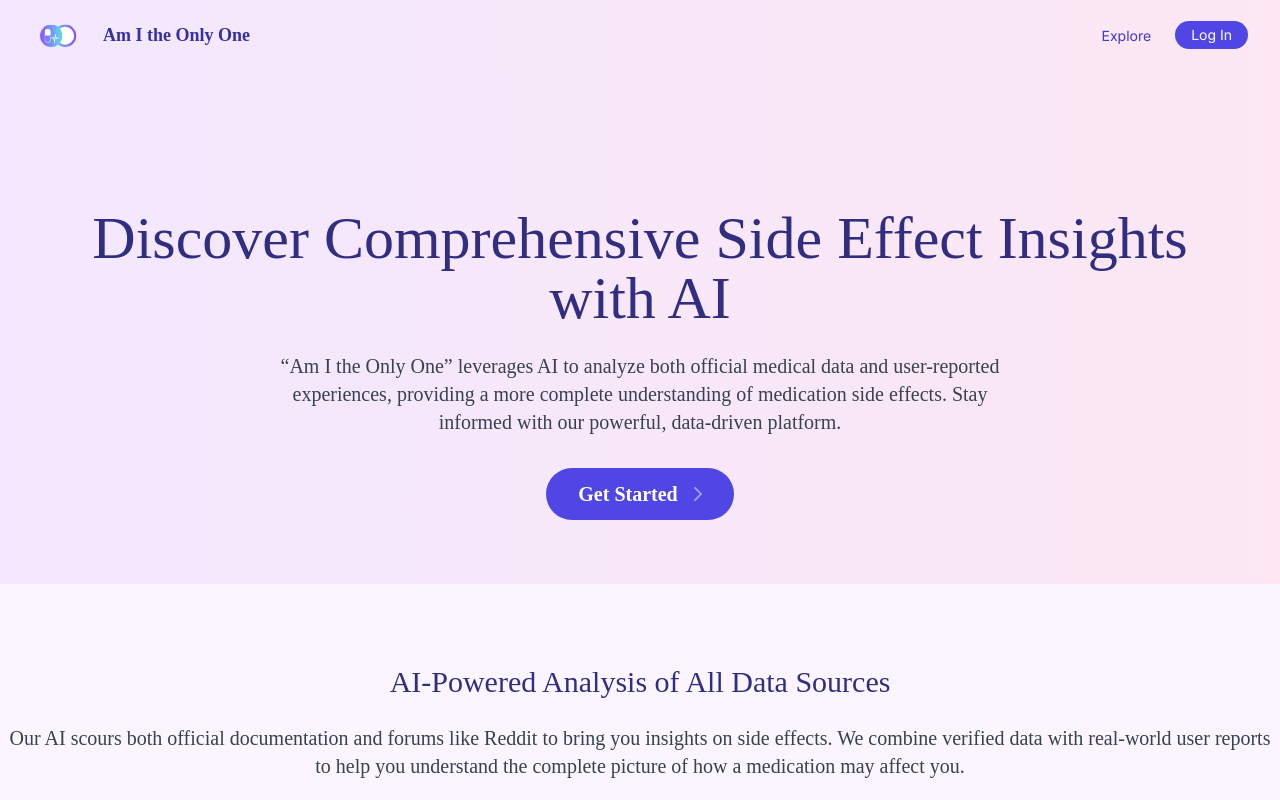
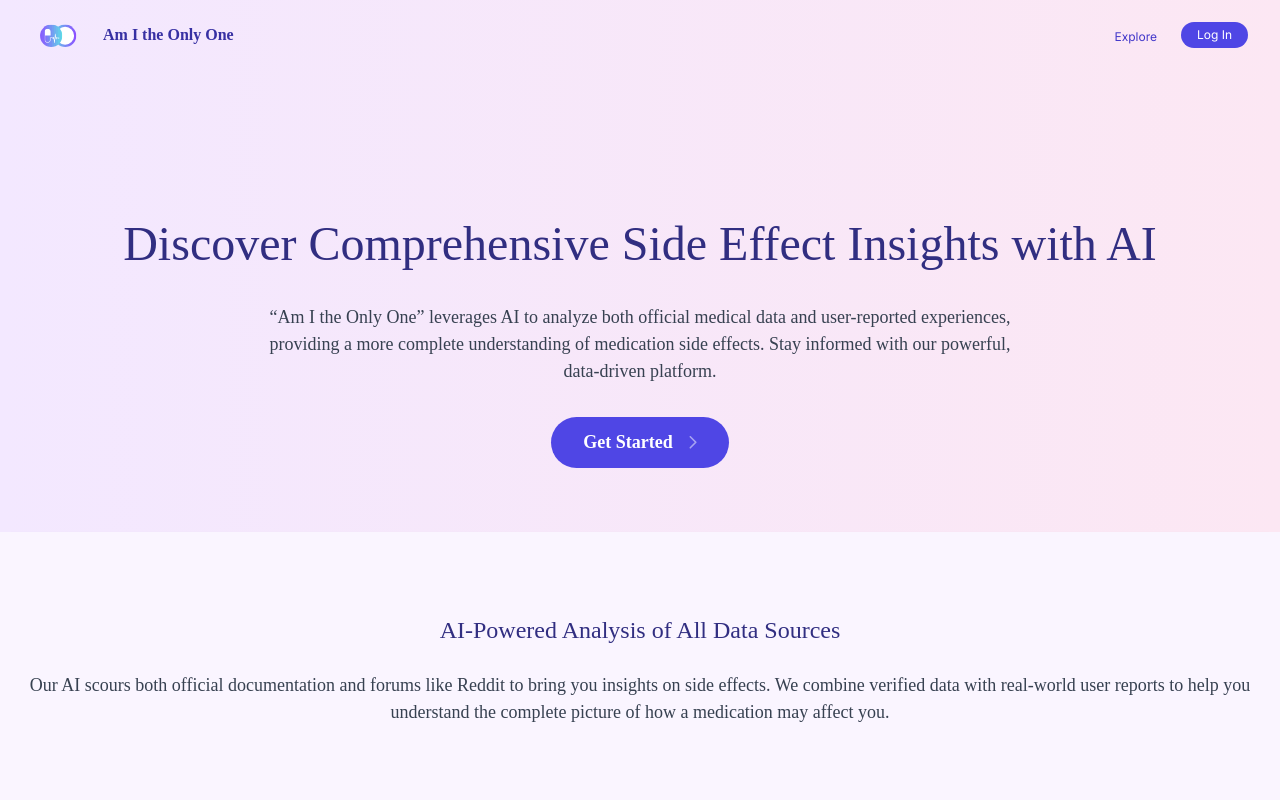
Before and after one commit to cdirks4/side-effects, a Next.js app: page / in a window 1280 px wide. Shown: the top 800 px of the page. Built offline with nearby package versions, Linux system fonts and the light colour scheme; no server answers; a web font is replaced by a local one.

Commit message:
feat: lower text size

```diff
--- a/tailwind.config.ts
+++ b/tailwind.config.ts
@@ -10,6 +10,18 @@ const config: Config = {
     extend: {
       fontFamily: {
         mackinac: ['"P22 Mackinac Pro"', "serif"],
+      },
+      fontSize: {
+        xs: "0.65rem",
+        sm: "0.75rem",
+        base: "0.875rem",
+        lg: "1rem",
+        xl: "1.125rem",
+        "2xl": "1.25rem",
+        "3xl": "1.5rem",
+        "4xl": "1.875rem",
+        "5xl": "2.25rem",
+        "6xl": "3rem",
       },
       colors: {
         indigo: {
```
